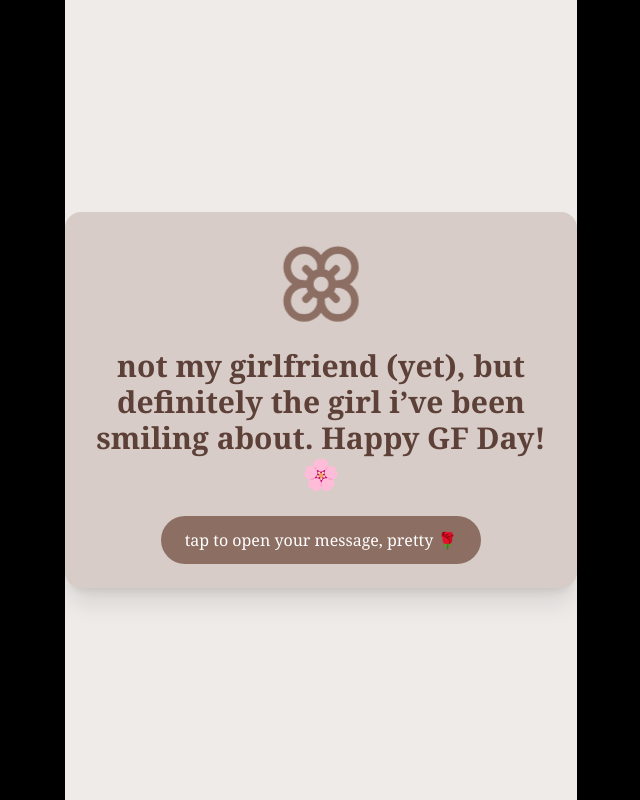
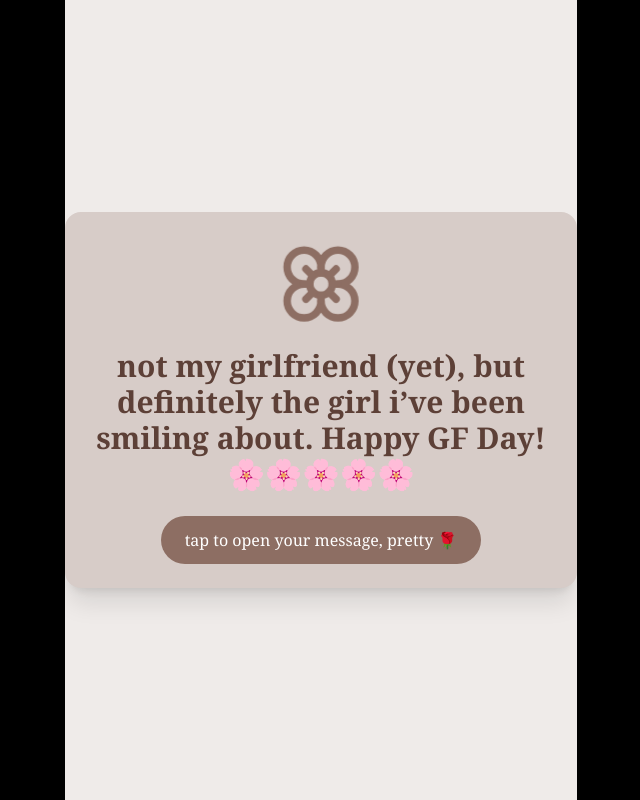
Before and after one commit to seulgeh/gfday-flower-gift, a React (Vite) app in the folder gfday-flower-gift/: page / in a window 1280 px wide. Shown: the whole page, without its empty margins (319-959 px from the left). Built offline with nearby package versions, Linux system fonts and the light colour scheme.

Commit message:
Update App.jsx

```diff
--- a/gfday-flower-gift/src/App.jsx
+++ b/gfday-flower-gift/src/App.jsx
@@ -59,7 +59,7 @@ export default function App() {
             className="text-3xl text-[#5d4037] font-bold"
           >
             not my girlfriend (yet), but definitely the girl i’ve been smiling about.
-            Happy GF Day! 🌸
+            Happy GF Day! 🌸🌸🌸🌸🌸
           </motion.h1>
           <motion.button
             onClick={() => setPage(2)}
@@ -97,7 +97,7 @@ export default function App() {
               but rasanya sayang aja kalau hari ini lewat gitu aja tanpa bilang something nice to someone i genuinely care about. <br /><br />
             </motion.p>
             <motion.p whileHover={{ scale: 1.02 }} variants={textVariants}>
-              im not saying this to rush things or make it weird, but just being real with you:
+              im not saying this to rush things or make it weird, but just being real with you.
               i really enjoy every convo, every random moment, and just getting to know you more.
               Kayak tiap kali ngobrol sama kamu, even the simplest convos bisa bikin mood aku naik.
               kamu tuh punya vibe yang calm but interesting, warm but still mysterious in a way.
```
